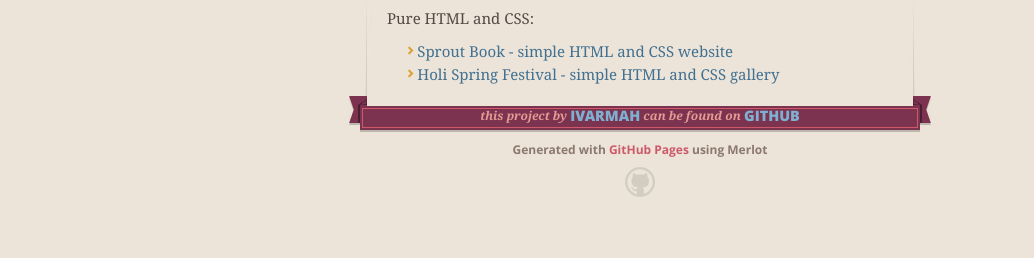
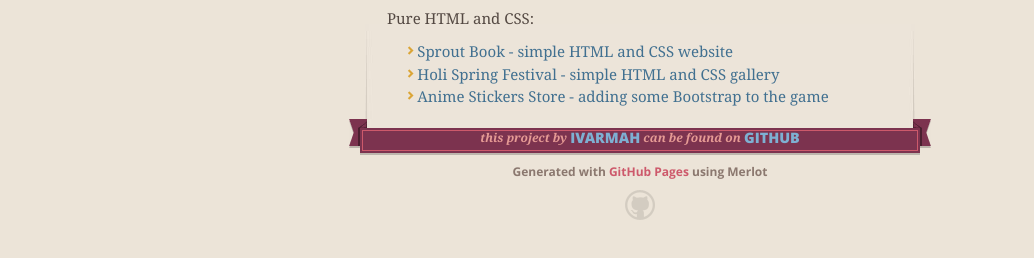
Before and after one commit to ivarmah/design-frontend-sandbox, a plain HTML site: page index.html in a window 1280 px wide. Shown: the part 408-666 px from the top of the page, without its empty margins (0-1034 px from the left). Drawn offline with nearby package versions, Linux system fonts and the light colour scheme.

Commit message:
added anime sticker shop to the main page (missed in previous commit)

```diff
--- a/index.html
+++ b/index.html
@@ -54,6 +54,11 @@
                <li>
                   <a href="demos/holi-festival-simple-gallery/index.html"> Holi Spring Festival - simple HTML and CSS gallery</a>
                </li>
+
+               <li>
+                  <a href="demos/simple-bootstrap-stickers-store/index.html"> Anime Stickers Store - adding some Bootstrap to the game</a>
+               </li>
+
             </ul>
          </section>
          <footer>
```
